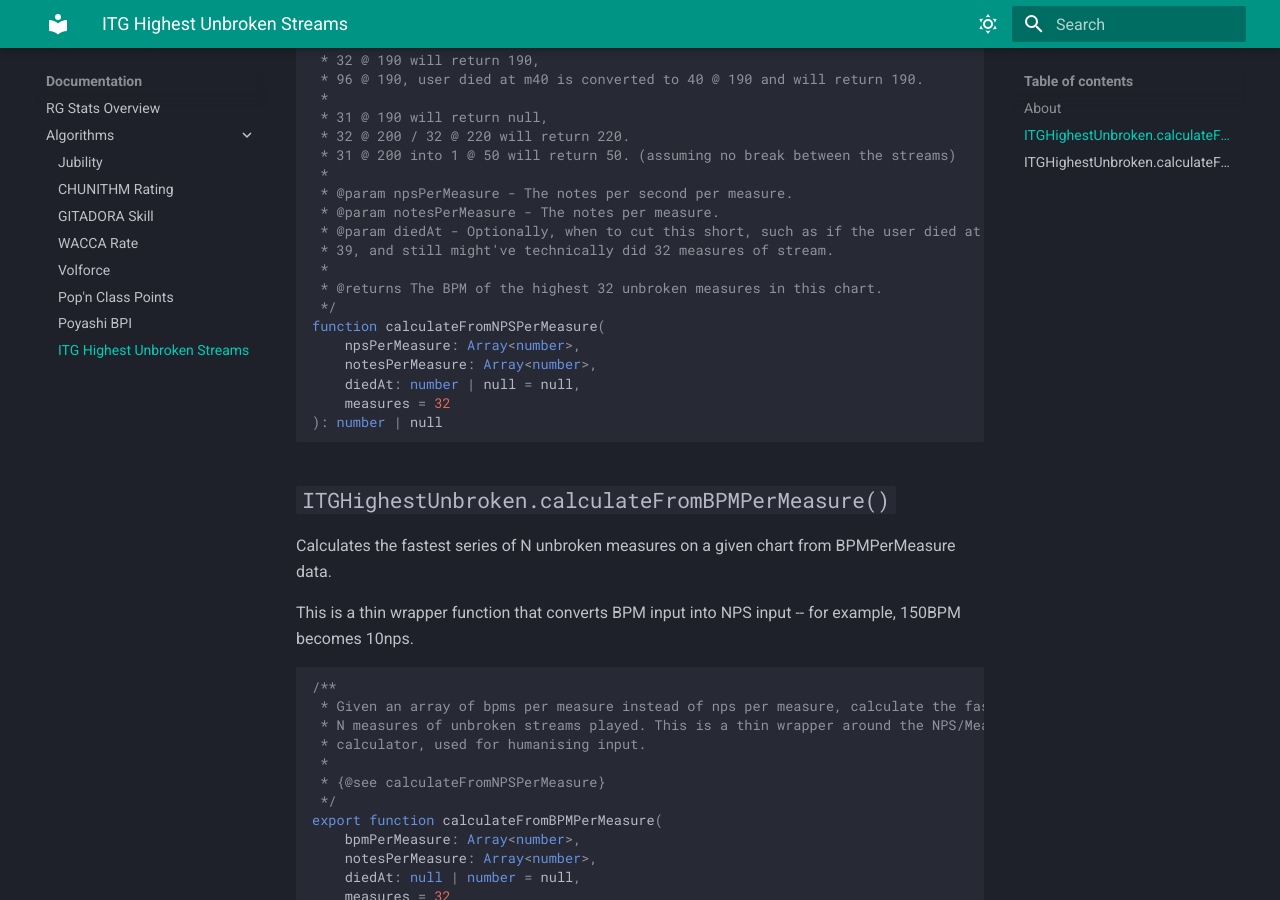
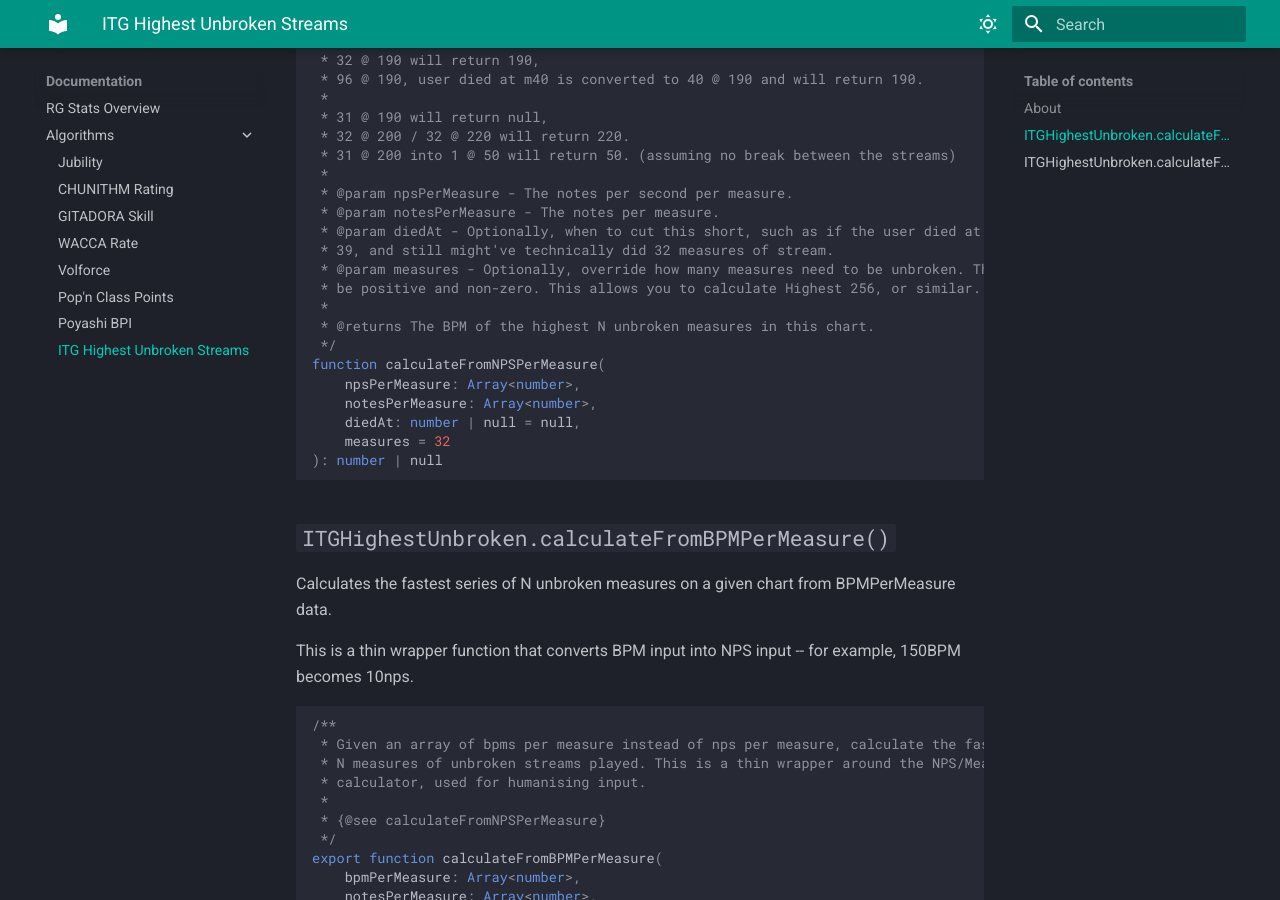
Before and after one commit to zkrising/rg-stats, an MkDocs documentation site: the page built from documentation/algorithms/itg-highest-unbroken.md, in a window 1280 px wide and 900 px high, scrolled down 992 px. Built offline with MkDocs 1.6.1 and Material for MkDocs 9.7.7, drawn with Linux system fonts in a browser that asks for light colours.

```diff
--- a/documentation/algorithms/itg-highest-unbroken.md
+++ b/documentation/algorithms/itg-highest-unbroken.md
@@ -42,8 +42,10 @@ Calculates the fastest series of N unbroken measures on a given chart from NPSPe
  * @param notesPerMeasure - The notes per measure.
  * @param diedAt - Optionally, when to cut this short, such as if the user died at measure
  * 39, and still might've technically did 32 measures of stream.
+ * @param measures - Optionally, override how many measures need to be unbroken. This must
+ * be positive and non-zero. This allows you to calculate Highest 256, or similar.
  *
- * @returns The BPM of the highest 32 unbroken measures in this chart.
+ * @returns The BPM of the highest N unbroken measures in this chart.
  */
 function calculateFromNPSPerMeasure(
 	npsPerMeasure: Array<number>,
```
Also changed, not shown: 1 other file.
